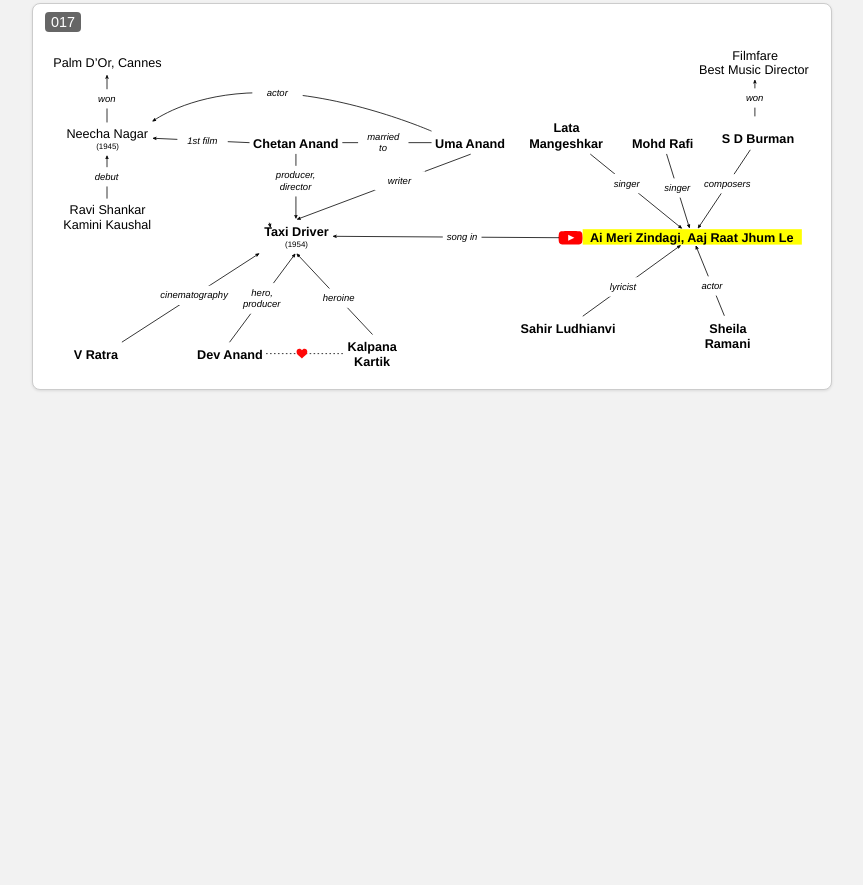
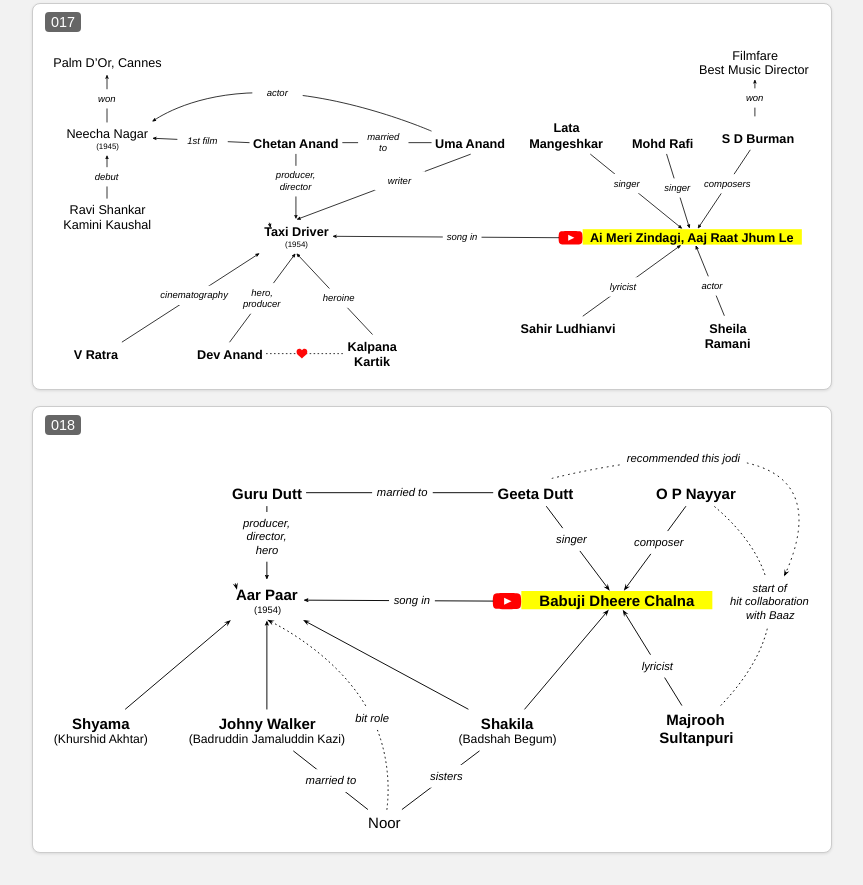
Before and after one commit to sriram-srinivasan/sridhar-songs, a plain HTML site: page cdc/index.html in a window 1280 px wide. Shown: the part 7806-8691 px from the top of the page, without its empty margins (208-1071 px from the left). Before the commit the page ends 8228 px from the top, so only its background shows below. Drawn offline with Linux system fonts and the light colour scheme.

Commit message:
Added 018

```diff
--- a/cdc/index.html
+++ b/cdc/index.html
@@ -141,6 +141,10 @@
     <div class="svg-label">017</div>
     <object class="svg-object" type="image/svg+xml" data="017.svg"></object>
   </div>
+  <div class="svg-box">
+    <div class="svg-label">018</div>
+    <object class="svg-object" type="image/svg+xml" data="018.svg"></object>
+  </div>
 </body>
 
 </html>
```
Also changed, not shown: cdc/018.svg (added), 1 other file.
